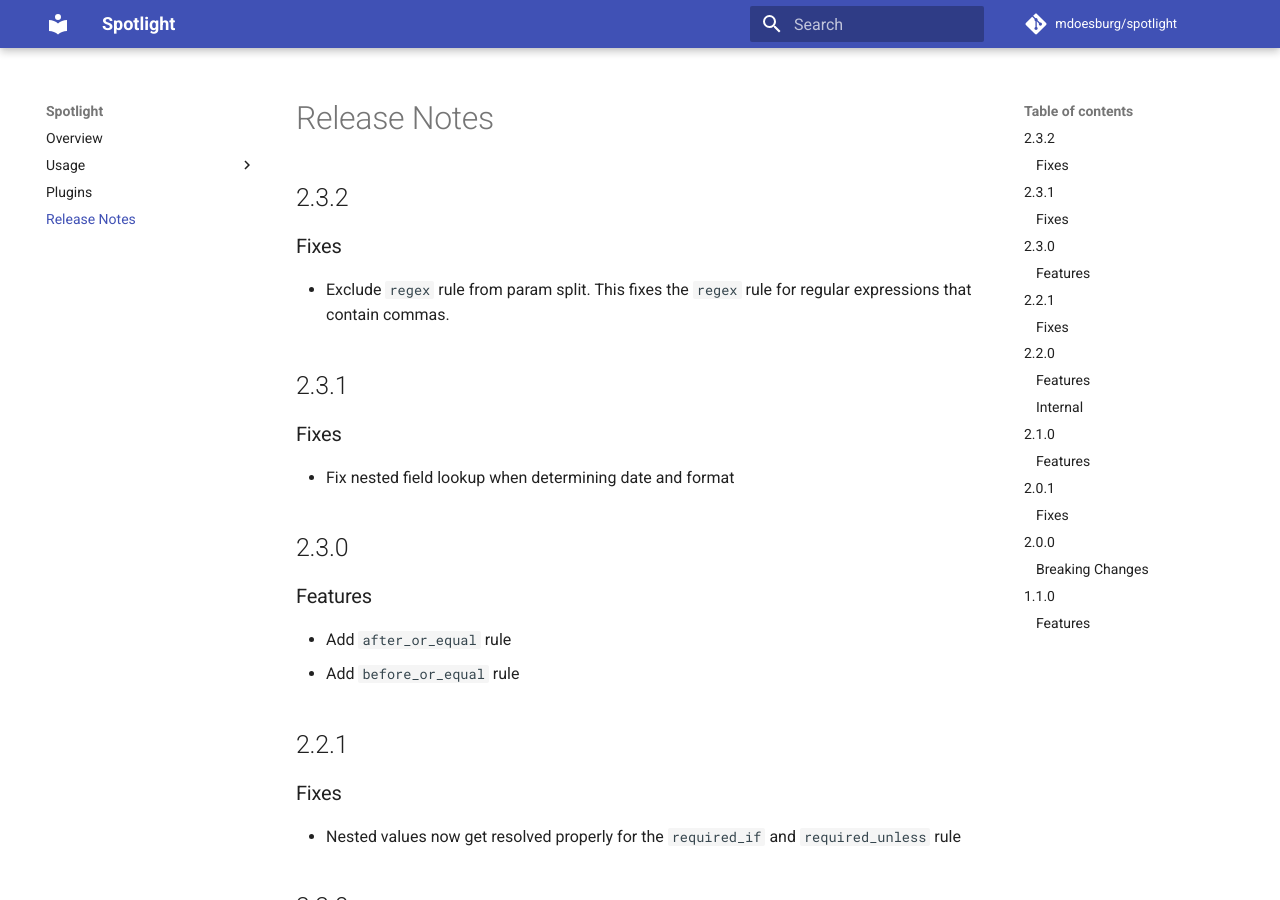
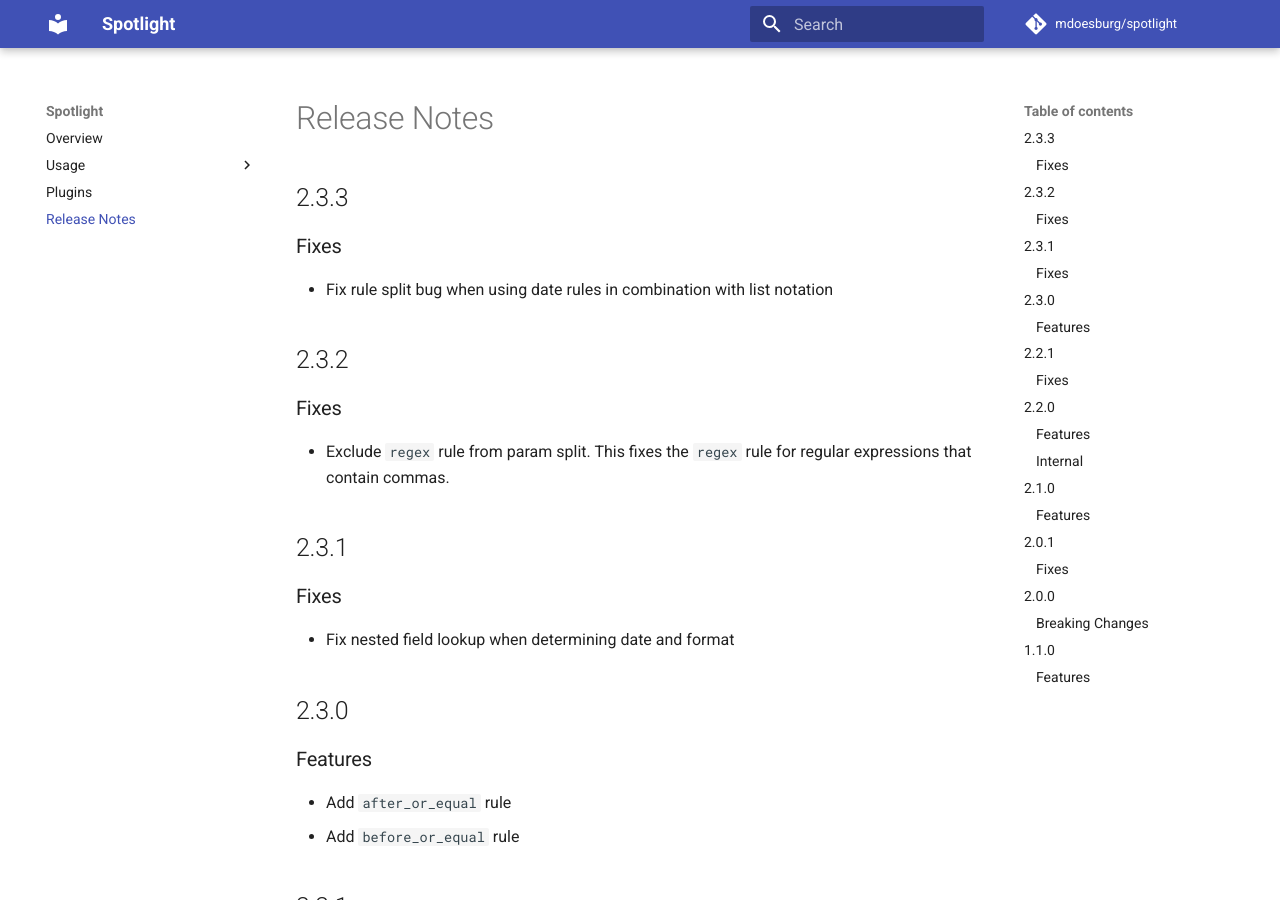
Before and after one commit to mdoesburg/spotlight, an MkDocs documentation site: the page built from docs/release_notes.md, in a window 1280 px wide and 900 px high. Built offline with MkDocs 1.6.1 and Material for MkDocs 9.7.7, drawn with Linux system fonts in a browser that asks for light colours; comment, search, counter and statistics services are not loaded.

Commit message:
Release version 2.3.3

```diff
--- a/docs/release_notes.md
+++ b/docs/release_notes.md
@@ -1,4 +1,8 @@
 # Release Notes
+
+## 2.3.3
+### Fixes
+- Fix rule split bug when using date rules in combination with list notation
 
 ## 2.3.2
 ### Fixes
--- a/src/spotlight/__init__.py
+++ b/src/spotlight/__init__.py
@@ -1,6 +1,6 @@
 """Data validation for Python, inspired by the Laravel framework."""
 
-__version__ = "2.3.2"
+__version__ = "2.3.3"
 
 from .validator import Validator, Data, Rules, ValidationFunction
 from .rules import Rule
```
